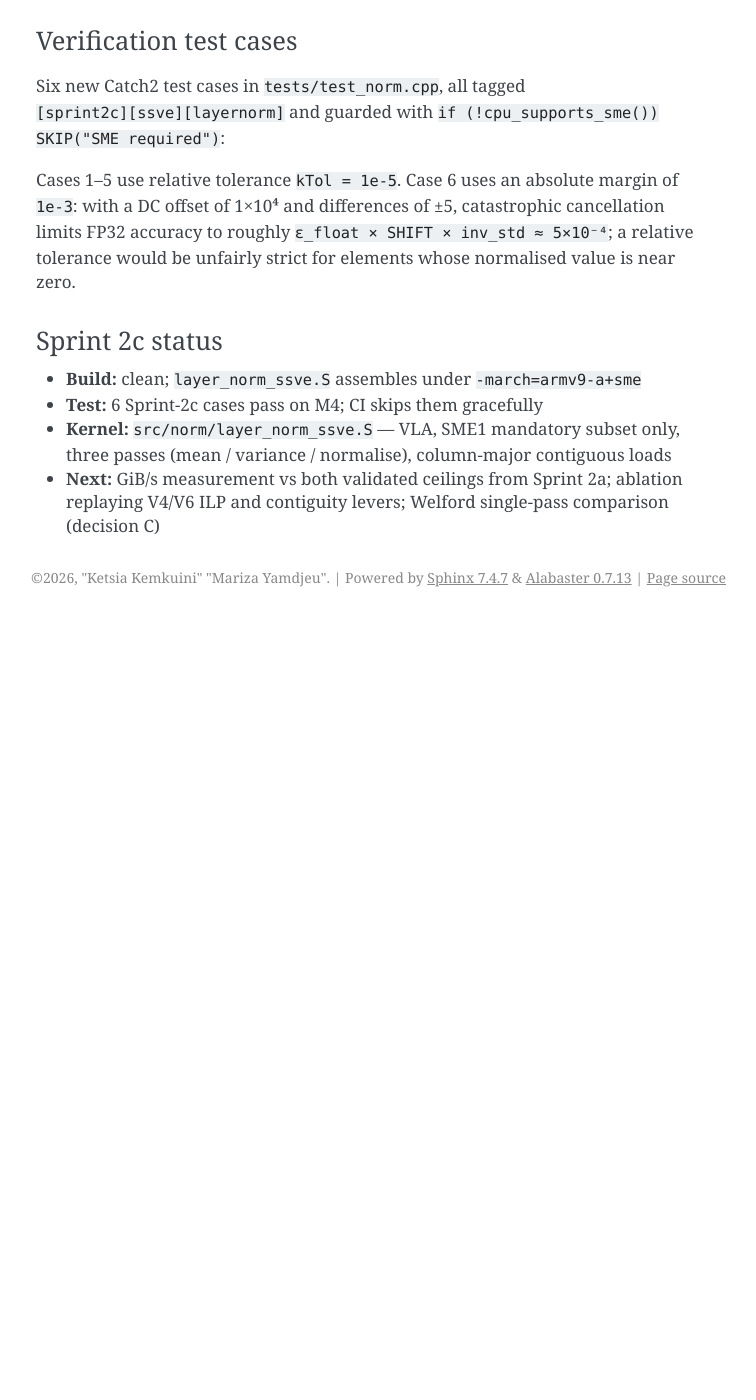
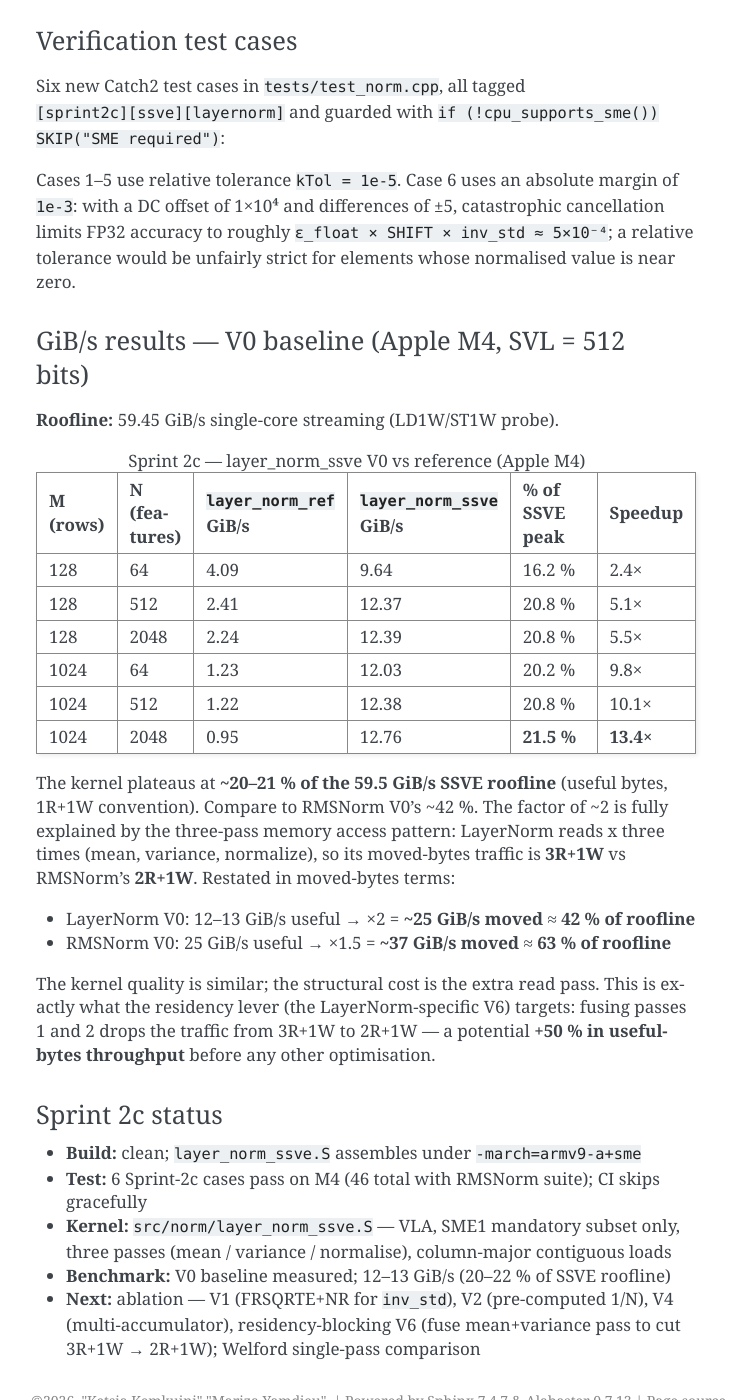
Before and after one commit to kets01/MLC-Project, a Sphinx documentation site: the page built from docs/source/weeks/project_norm.rst, in a window 1280 px wide and 1400 px high, scrolled down 17646 px. Shown: the whole window, without its empty margins (384-1140 px from the left). Built offline with Sphinx 7.4.7, drawn with Linux system fonts in a browser that asks for light colours; before the commit the page ends 18263 px from its top, so only the background shows below that; some of the changed text lies outside the part shown.

Commit message:
docs(norm): Sprint 2c V0 GiB/s table — 12–13 GiB/s baseline, 3R+1W cost analysis, next steps

```diff
--- a/docs/source/weeks/project_norm.rst
+++ b/docs/source/weeks/project_norm.rst
@@ -969,13 +969,80 @@ differences of ±5, catastrophic cancellation limits FP32 accuracy to roughly
 ``ε_float × SHIFT × inv_std ≈ 5×10⁻⁴``; a relative tolerance would be
 unfairly strict for elements whose normalised value is near zero.
 
+GiB/s results — V0 baseline (Apple M4, SVL = 512 bits)
+~~~~~~~~~~~~~~~~~~~~~~~~~~~~~~~~~~~~~~~~~~~~~~~~~~~~~~~~
+
+**Roofline:** 59.45 GiB/s single-core streaming (LD1W/ST1W probe).
+
+.. list-table:: Sprint 2c — layer_norm_ssve V0 vs reference (Apple M4)
+   :header-rows: 1
+   :widths: 10 10 20 20 16 12
+
+   * - M (rows)
+     - N (features)
+     - ``layer_norm_ref`` GiB/s
+     - ``layer_norm_ssve`` GiB/s
+     - % of SSVE peak
+     - Speedup
+   * - 128
+     - 64
+     - 4.09
+     - 9.64
+     - 16.2 %
+     - 2.4×
+   * - 128
+     - 512
+     - 2.41
+     - 12.37
+     - 20.8 %
+     - 5.1×
+   * - 128
+     - 2048
+     - 2.24
+     - 12.39
+     - 20.8 %
+     - 5.5×
+   * - 1024
+     - 64
+     - 1.23
+     - 12.03
+     - 20.2 %
+     - 9.8×
+   * - 1024
+     - 512
+     - 1.22
+     - 12.38
+     - 20.8 %
+     - 10.1×
+   * - 1024
+     - 2048
+     - 0.95
+     - 12.76
+     - **21.5 %**
+     - **13.4×**
+
+The kernel plateaus at **~20–21 % of the 59.5 GiB/s SSVE roofline** (useful
+bytes, 1R+1W convention).  Compare to RMSNorm V0's ~42 %.  The factor of ~2
+is fully explained by the three-pass memory access pattern: LayerNorm reads x
+three times (mean, variance, normalize), so its moved-bytes traffic is
+**3R+1W** vs RMSNorm's **2R+1W**.  Restated in moved-bytes terms:
+
+- LayerNorm V0: 12–13 GiB/s useful → ×2 = **~25 GiB/s moved** ≈ **42 % of roofline**
+- RMSNorm V0:   25 GiB/s useful → ×1.5 = **~37 GiB/s moved** ≈ **63 % of roofline**
+
+The kernel quality is similar; the structural cost is the extra read pass.
+This is exactly what the residency lever (the LayerNorm-specific V6) targets:
+fusing passes 1 and 2 drops the traffic from 3R+1W to 2R+1W — a potential
+**+50 % in useful-bytes throughput** before any other optimisation.
+
 Sprint 2c status
 ~~~~~~~~~~~~~~~~
 
 - **Build:** clean; ``layer_norm_ssve.S`` assembles under ``-march=armv9-a+sme``
-- **Test:** 6 Sprint-2c cases pass on M4; CI skips them gracefully
+- **Test:** 6 Sprint-2c cases pass on M4 (46 total with RMSNorm suite); CI skips gracefully
 - **Kernel:** ``src/norm/layer_norm_ssve.S`` — VLA, SME1 mandatory subset only,
   three passes (mean / variance / normalise), column-major contiguous loads
-- **Next:** GiB/s measurement vs both validated ceilings from Sprint 2a;
-  ablation replaying V4/V6 ILP and contiguity levers; Welford single-pass
-  comparison (decision C)
+- **Benchmark:** V0 baseline measured; 12–13 GiB/s (20–22 % of SSVE roofline)
+- **Next:** ablation — V1 (FRSQRTE+NR for ``inv_std``), V2 (pre-computed 1/N),
+  V4 (multi-accumulator), residency-blocking V6 (fuse mean+variance pass to
+  cut 3R+1W → 2R+1W); Welford single-pass comparison
```
